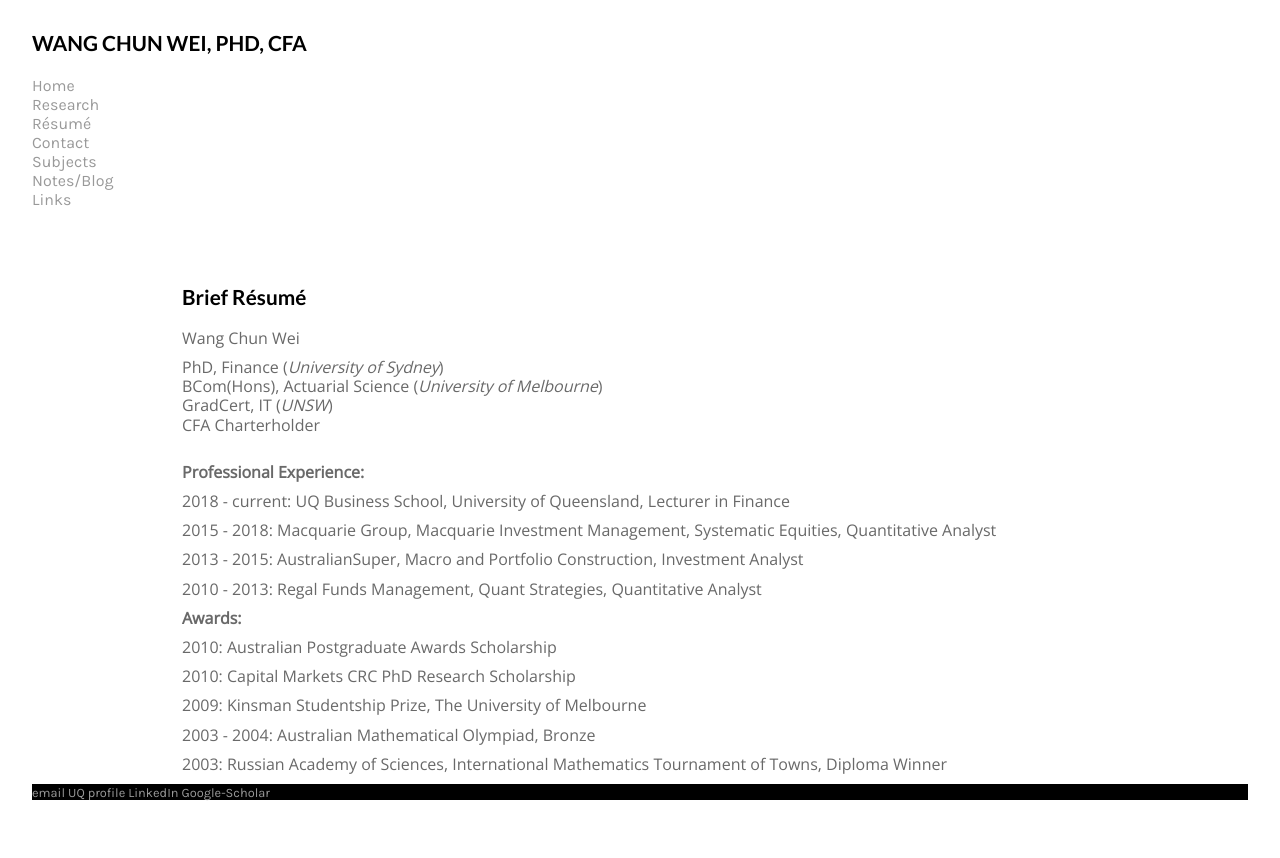
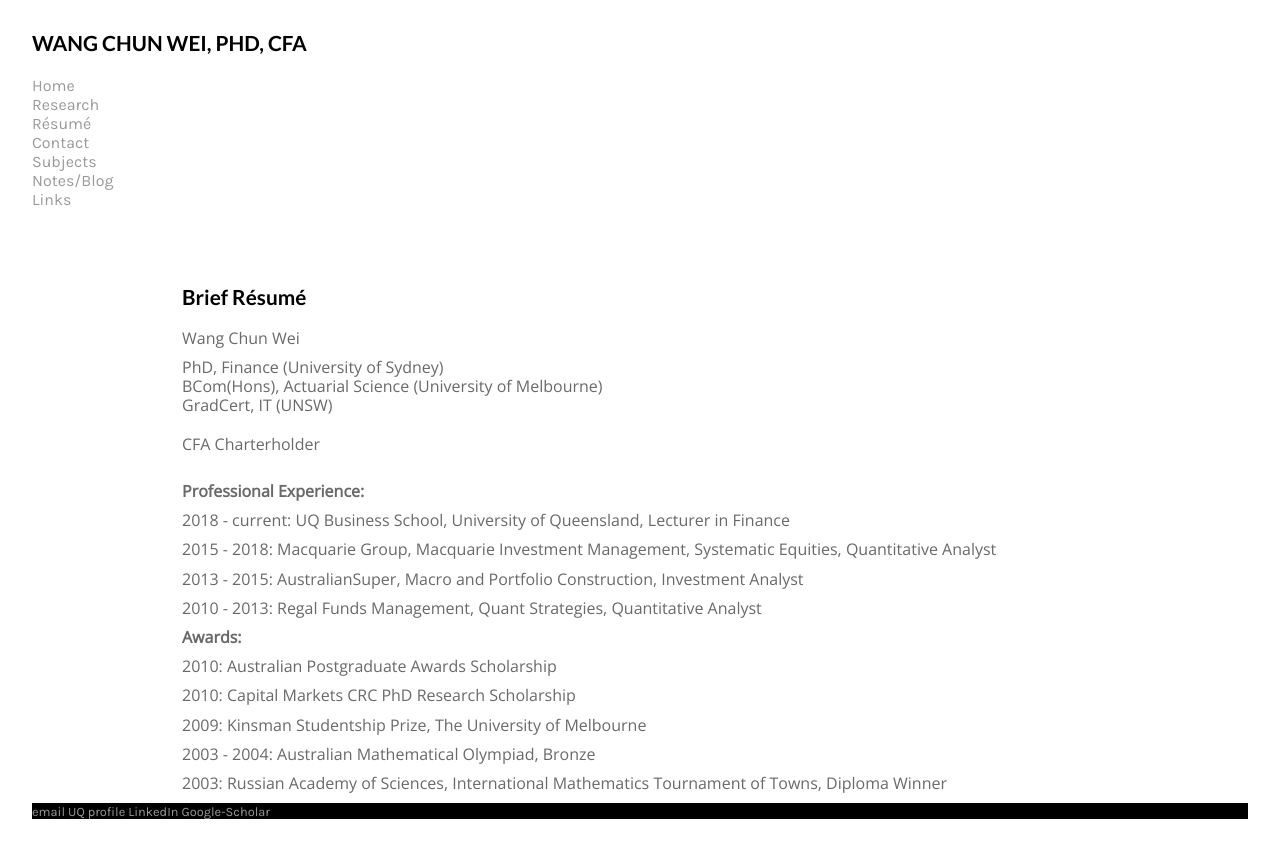
Before and after one commit to weiwangchun/weiwangchun.github.io, a Jekyll site: the page built from cv/index.html, in a window 1280 px wide. Shown: the top 858 px of the page. Built offline with Jekyll 4.4.1, drawn with Linux system fonts in a browser that asks for light colours.

```diff
--- a/cv/index.html
+++ b/cv/index.html
@@ -12,9 +12,9 @@ title: Resume
 
 	<p> Wang Chun Wei </p>
 
-	<p class = "smaller"> PhD, Finance (<em>University of Sydney</em>) <br />
-		BCom(Hons), Actuarial Science (<em>University of Melbourne</em>) <br />
-		GradCert, IT (<em>UNSW</em>) <br />
+	<p class = "smaller"> PhD, Finance (University of Sydney) <br />
+		BCom(Hons), Actuarial Science (University of Melbourne) <br />
+		GradCert, IT (UNSW) <br /> <br/>
    	CFA Charterholder </p>
 
 <br>
```
